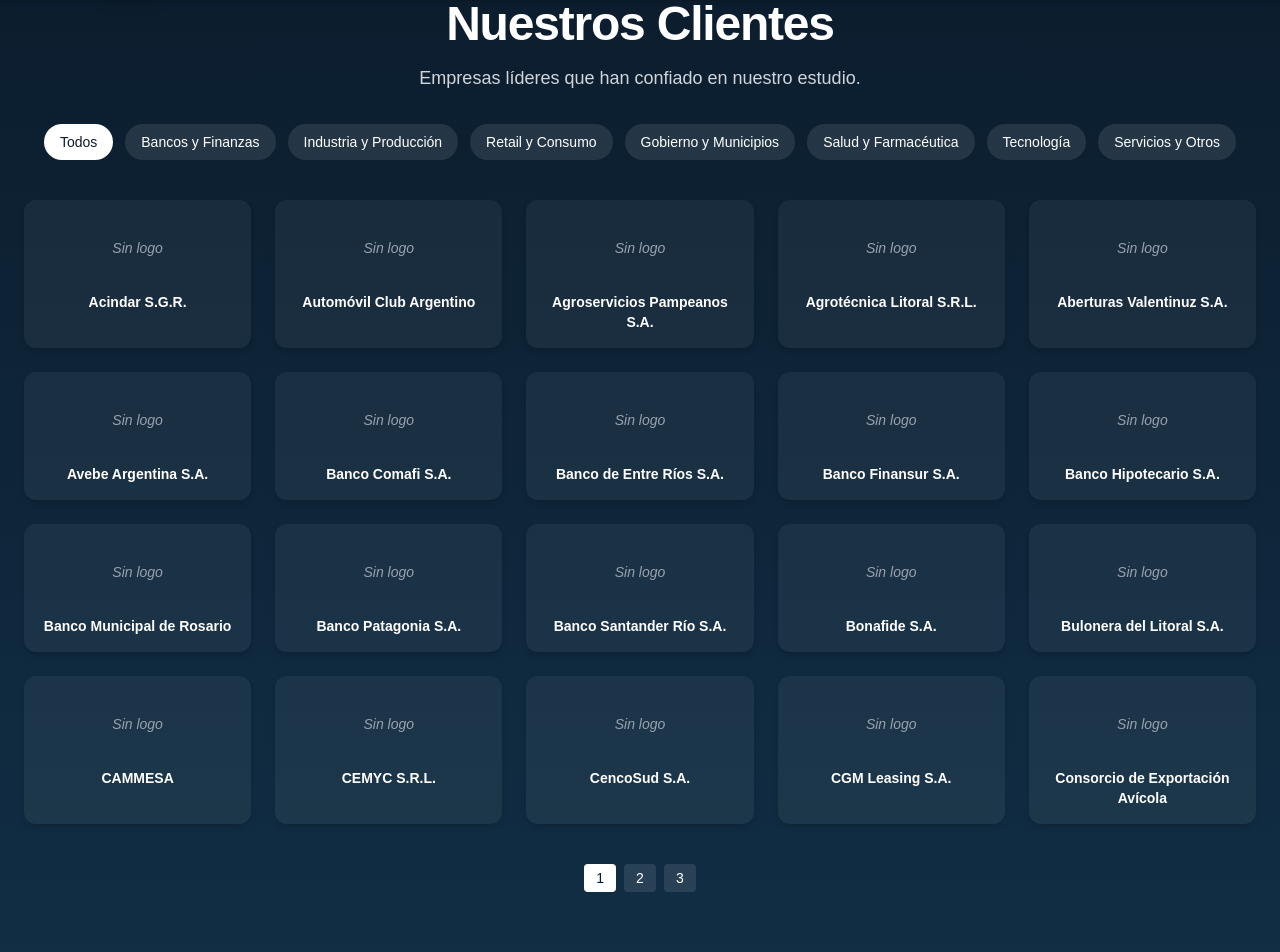
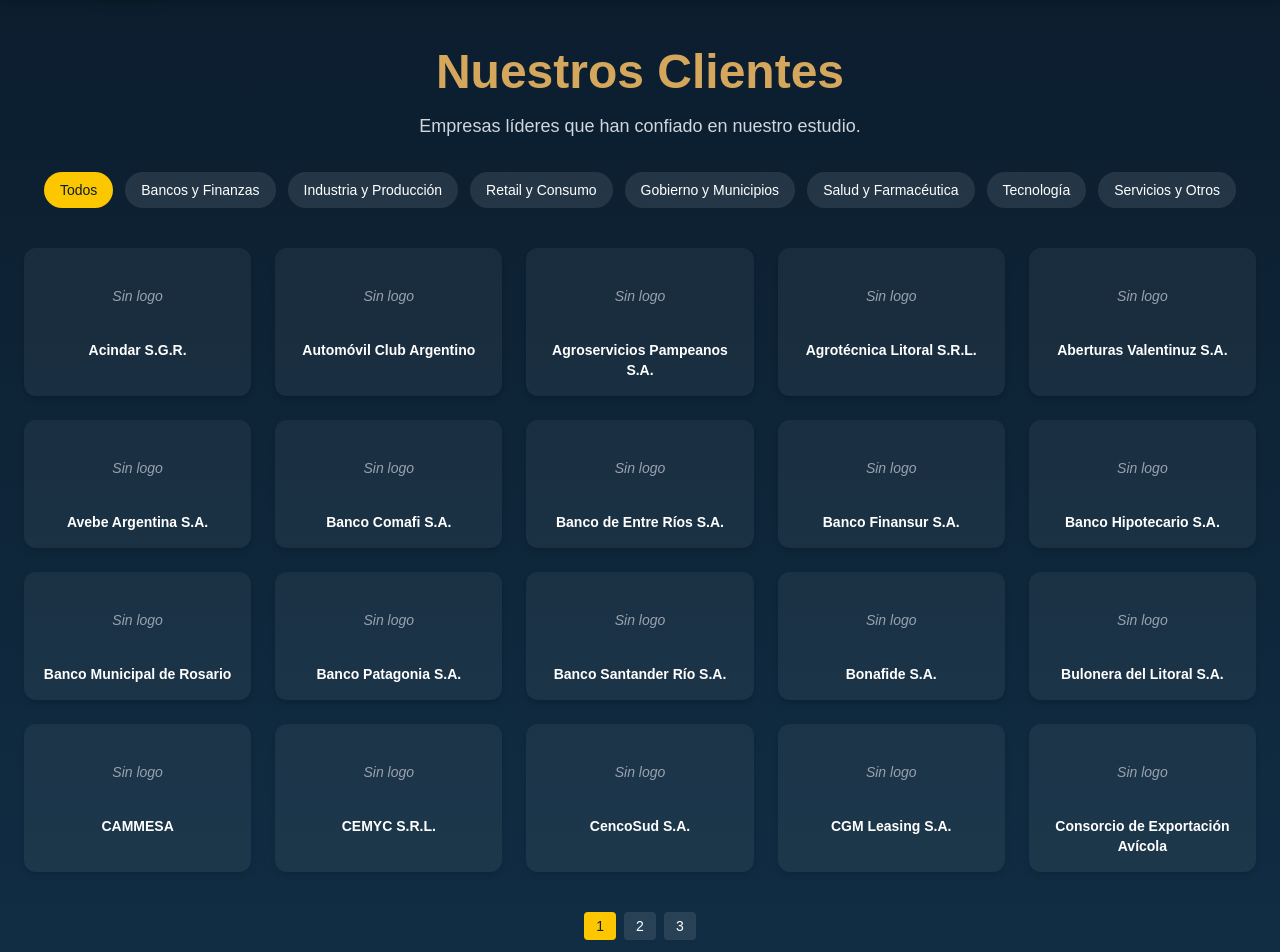
Before and after one commit to BHeydeBautista/MoroAbogados, a Next.js app: page /clients in a window 1280 px wide. Shown: the part 80-1032 px from the top of the page. Built offline with nearby package versions, Linux system fonts and the light colour scheme.

Commit message:
info: mejore el diseño de cliente, agregando una paginación dandole más padding y vida a los titulos, tambien inclui un filtro para categorizar todo

```diff
--- a/src/components/ClientsSec/ClientsSection.tsx
+++ b/src/components/ClientsSec/ClientsSection.tsx
@@ -34,14 +34,14 @@ export default function ClientsSection() {
   );
 
   return (
-    <section className="py-20 bg-gradient-to-b from-[#0b1c2c] to-[#112e45] text-white">
+    <section className="pt-32 pb-20 bg-gradient-to-b from-[#0b1c2c] to-[#112e45] text-white">
       <div className="container mx-auto px-6">
-        {/* Título */}
+        {/* Título con efecto dorado */}
         <motion.h2
           initial={{ opacity: 0, y: -30 }}
           animate={{ opacity: 1, y: 0 }}
           transition={{ duration: 0.6, ease: "easeOut" }}
-          className="text-4xl md:text-5xl font-extrabold text-center mb-4 tracking-tight"
+          className="text-4xl md:text-5xl font-extrabold text-center mb-4 bg-gradient-to-r from-[#D4A75D] to-[#D4A75D] bg-clip-text text-transparent"
         >
           Nuestros Clientes
         </motion.h2>
@@ -67,7 +67,7 @@ export default function ClientsSection() {
               }}
               className={`px-4 py-2 rounded-full text-sm font-medium transition ${
                 selectedCategory === cat
-                  ? "bg-white text-[#0b1c2c]"
+                  ? "bg-yellow-400 text-[#0b1c2c]"
                   : "bg-white/10 hover:bg-white/20"
               }`}
             >
@@ -92,7 +92,7 @@ export default function ClientsSection() {
                 onClick={() => setCurrentPage(page)}
                 className={`px-3 py-1 rounded text-sm ${
                   currentPage === page
-                    ? "bg-white text-[#0b1c2c]"
+                    ? "bg-yellow-400 text-[#0b1c2c]"
                     : "bg-white/10 hover:bg-white/20"
                 }`}
               >
```
